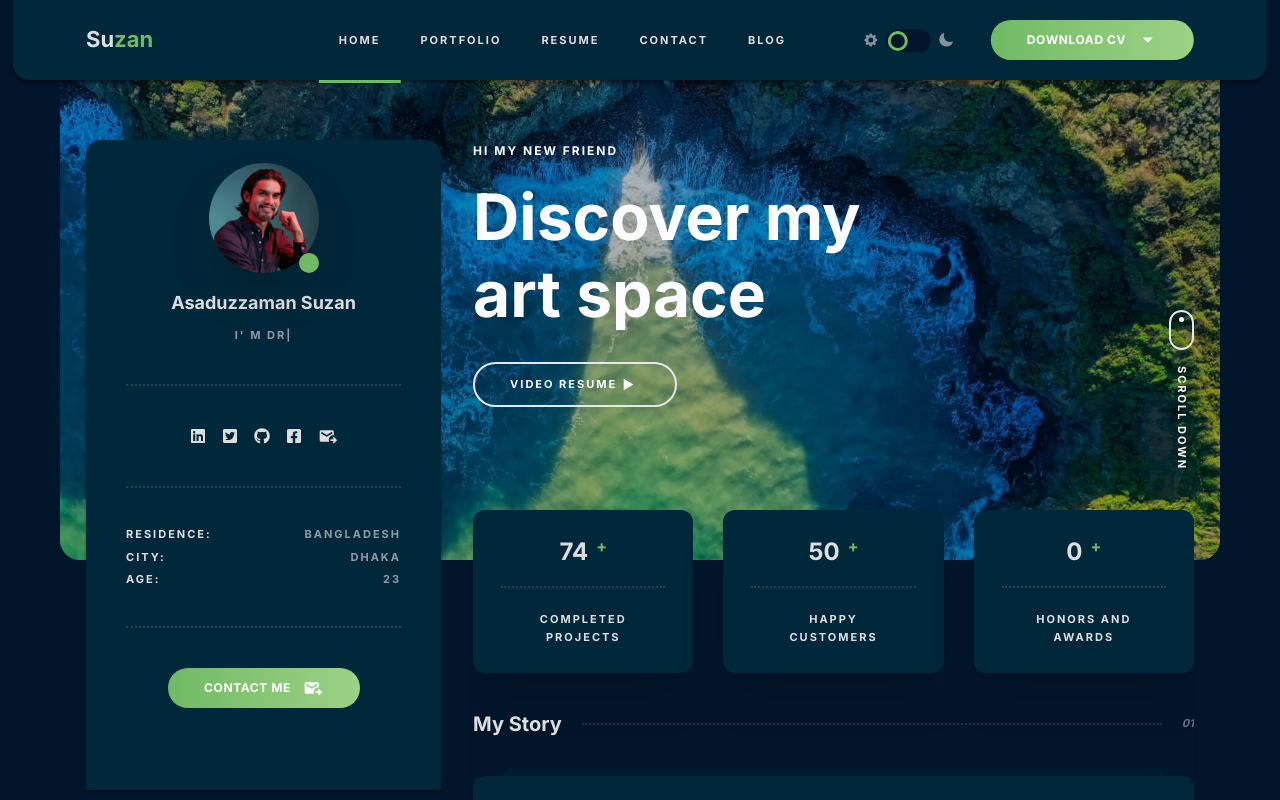
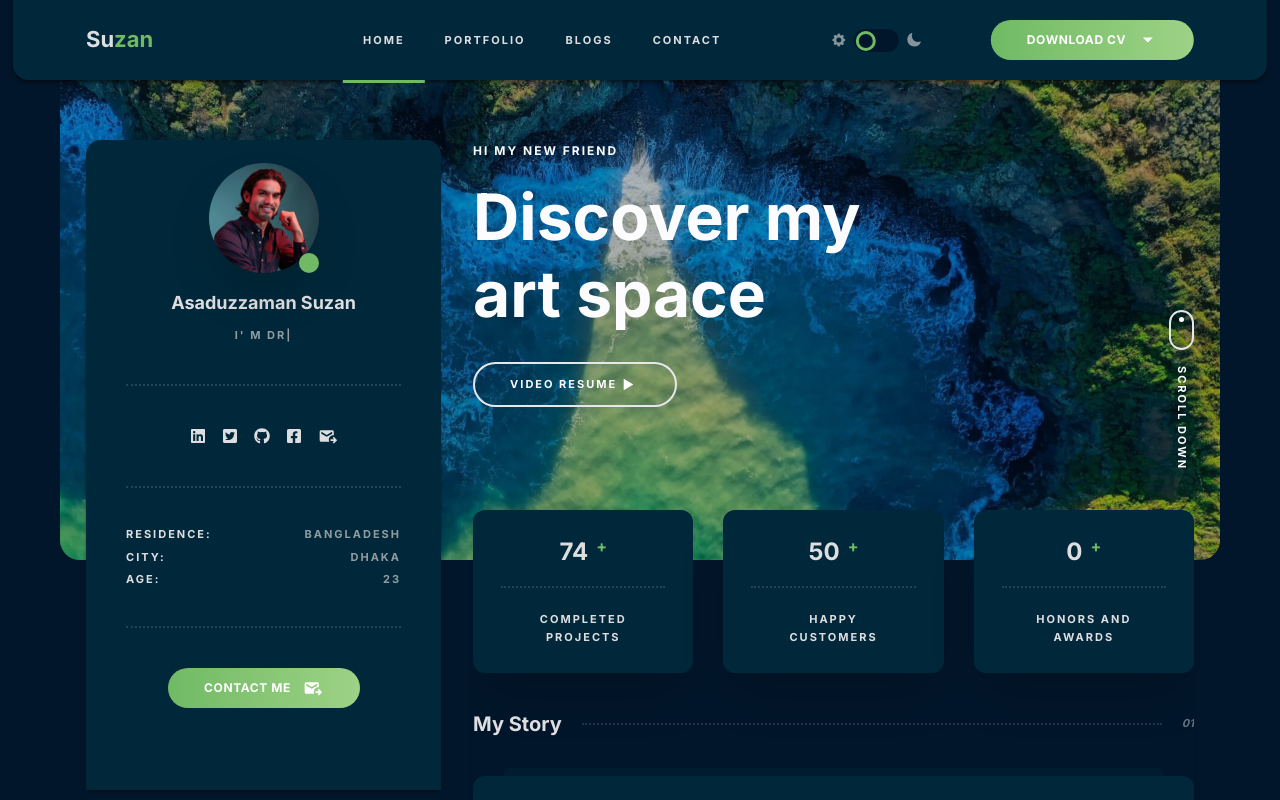
Before and after one commit to asadsuzan/sb-portfolio, a Next.js app: page / in a window 1280 px wide. Shown: the top 800 px of the page. Built offline with nearby package versions, Linux system fonts and the light colour scheme.

Commit message:
fix(ui): enhance header for better ux

```diff
--- a/app/ui/header.jsx
+++ b/app/ui/header.jsx
@@ -1,34 +1,52 @@
-"use client";
-import Link from "next/link";
-import React, { useState } from "react";
+'use client';
+
+import Link from 'next/link';
+import React, { useEffect, useRef, useState } from 'react';
 import {
-  ArrowDownIcon,
   Bars3Icon,
   XMarkIcon,
   Cog8ToothIcon,
   MoonIcon,
-} from "@heroicons/react/24/solid";
-import { TiArrowDown } from "react-icons/ti";
-import { usePathname } from "next/navigation";
-import ActionBtn from "./ActionBtn";
+} from '@heroicons/react/24/solid';
+import { usePathname } from 'next/navigation';
+import ActionBtn from './ActionBtn';
+
 const Header = () => {
   const [isOpen, setIsOpen] = useState(false);
+  const pathName = usePathname();
+  const menuRef = useRef(null);
+
+  // Close on route change
+  useEffect(() => {
+    setIsOpen(false);
+  }, [pathName]);
+
+  // Close on outside click
+  useEffect(() => {
+    function handleClickOutside(event) {
+      if (menuRef.current && !menuRef.current.contains(event.target)) {
+        setIsOpen(false);
+      }
+    }
+
+    if (isOpen) {
+      document.addEventListener('mousedown', handleClickOutside);
+    }
+
+    return () => {
+      document.removeEventListener('mousedown', handleClickOutside);
+    };
+  }, [isOpen]);
 
   return (
     <header
-      className="h-[80px] w-full lg:w-[98%]  bg-dark-navy fixed lg:left-[50%] lg:translate-x-[-50%] top-0 z-[10] md:rounded-b-[1rem]"
-      style={{
-        boxShadow: " 0 2px 4px 0 rgba(0, 0, 0, .6)",
-      }}
+      className="h-[80px] w-full lg:w-[98%] bg-dark-navy fixed lg:left-[50%] lg:translate-x-[-50%] top-0 z-[10] md:rounded-b-[1rem]"
+      style={{ boxShadow: '0 2px 4px 0 rgba(0, 0, 0, .6)' }}
     >
       <div className="container h-[80px]">
-        {/* wrapper  */}
         <div className="h-[80px] w-full flex items-center justify-between md:relative">
-          {/* left side  */}
           <HeaderLeft />
-          {/* right side  */}
-          <HeaderRight isOpen={isOpen} />
-          {/*menu button */}
+          <HeaderRight isOpen={isOpen} ref={menuRef} />
           <HeaderMenuBtn isOpen={isOpen} setIsOpen={setIsOpen} />
         </div>
       </div>
@@ -36,7 +54,6 @@ const Header = () => {
   );
 };
 
-// left side content
 function HeaderLeft() {
   return (
     <div className="h-full w-1/4 flex items-center">
@@ -48,38 +65,32 @@ function HeaderLeft() {
   );
 }
 
-// right side content
-function HeaderRight({ isOpen }) {
+const HeaderRight = React.forwardRef(function HeaderRight({ isOpen }, ref) {
   return (
     <div
+      ref={ref}
       className={`${
         isOpen
-          ? "opacity-100 visible top-[100%]"
-          : "opacity-0 invisible top-[120%]"
-      } xl:h-full w-full  xl:w-3/4 xl:bg-transparent xl:flex-row xl:p-0 xl:items-center xl:justify-end p-10 xl:static  xl:opacity-100 xl:visible  bg-dark-navy flex flex-col absolute left-0  right-0  transform transition-all duration-500 justify-center items-center`}
+          ? 'opacity-100 visible top-[100%]'
+          : 'opacity-0 invisible top-[120%]'
+      } xl:h-full w-full xl:w-3/4 xl:bg-transparent xl:flex-row xl:p-0 xl:items-center xl:justify-end p-10 xl:static xl:opacity-100 xl:visible bg-dark-navy flex flex-col absolute left-0 right-0 transform transition-all duration-500 justify-center items-center`}
     >
-      {/* nav bar  */}
       <HeaderMenu />
-      {/*mood  theme switch  */}
       <HeaderThemeBtn />
-      {/* action button */}
       <HeaderActionBtn />
     </div>
   );
-}
+});
 
-// nav bar
 function HeaderMenu() {
   const pathName = usePathname();
+  const menuItems = [
+    { name: 'home', path: '/' },
+    { name: 'portfolio', path: '/portfolio' },
+    { name: 'blogs', path: '/blogs' },
+    { name: 'contact', path: '/contact' },
+  ];
 
-  // Menu items array
-  const menuItems = [
-    { name: "home", path: "/" },
-    { name: "portfolio", path: "/portfolio" },
-    { name: "resume", path: "/resume" },
-    { name: "contact", path: "/contact" },
-    { name: "blog", path: "/blog" },
-  ];
   return (
     <nav className="w-full xl:ml-[-20px]">
       <ul className="flex flex-col xl:flex-row justify-center items-center h-full">
@@ -88,23 +99,17 @@ function HeaderMenu() {
             key={item.name}
             className={`${
               item.path === pathName
-                ? "xl:after:visible after:opacity-100  after:scale-x-100"
-                : ""
-            }
-          relative xl:h-full h-[50px] after:content-[''] after:h-[3px] after:w-full after:absolute after:left-0 after:top-[100%] after:bottom-0 after:bg-[#70b965] after:invisible after:transition-all after:opacity-0 after:scale-x-0 after:duration-500 after:origin-bottom-left
-          `}
+                ? 'xl:after:visible after:opacity-100 after:scale-x-100'
+                : ''
+            } relative xl:h-full h-[50px] after:content-[''] after:h-[3px] after:w-full after:absolute after:left-0 after:top-[100%] after:bottom-0 after:bg-[#70b965] after:invisible after:transition-all after:opacity-0 after:scale-x-0 after:duration-500 after:origin-bottom-left`}
           >
             <Link
               href={item.path}
-              className={`
-       ${
-         pathName === item.path
-           ? "text-[#6fb965] xl:text-[#dedee0]"
-           : "text-[#dedee0]"
-       }
-       font-bold text-[11px] tracking-[2px] xl:leading-[80px] px-[20px]
-       h-full w-full uppercase relative   hover:text-[#6fb965] transition-colors duration-500
-      `}
+              className={`${
+                pathName === item.path
+                  ? 'text-[#6fb965] xl:text-[#dedee0]'
+                  : 'text-[#dedee0]'
+              } font-bold text-[11px] tracking-[2px] xl:leading-[80px] px-[20px] h-full w-full uppercase relative hover:text-[#6fb965] transition-colors duration-500`}
             >
               {item.name}
             </Link>
@@ -115,16 +120,14 @@ function HeaderMenu() {
   );
 }
 
-// action button
 function HeaderActionBtn() {
   return (
-    <div className="xl:ml-[30px] xl:mt-0 mt-5 ">
+    <div className="xl:ml-[30px] xl:mt-0 mt-5">
       <ActionBtn widthClasses="w-[190px] xl:w-[203px]" />
     </div>
   );
 }
 
-// menu button
 function HeaderMenuBtn({ isOpen, setIsOpen }) {
   return (
     <div
@@ -140,21 +143,19 @@ function HeaderMenuBtn({ isOpen, setIsOpen }) {
   );
 }
 
-// change theme
 function HeaderThemeBtn() {
   const [isDark, setIsDark] = useState(false);
   return (
     <div className="w-full h-full flex justify-center items-center xl:ml-[50px]">
       <Cog8ToothIcon color="#859299" className="size-4 mx-[7px]" />
       <div
-        className="w-[45px] h-[23px] bg-[#02162b] rounded-[2rem] p-[2px]  cursor-pointer"
+        className="w-[45px] h-[23px] bg-[#02162b] rounded-[2rem] p-[2px] cursor-pointer"
         onClick={() => setIsDark((mood) => !mood)}
       >
         <div
           className={`${
-            isDark ? "translate-x-5" : "translate-x-0"
-          } h-[20px] w-[20px] rounded-[50%]  border-[3px]
-          transition-transform duration-500 border-[#70ba65]`}
+            isDark ? 'translate-x-5' : 'translate-x-0'
+          } h-[20px] w-[20px] rounded-[50%] border-[3px] transition-transform duration-500 border-[#70ba65]`}
         ></div>
       </div>
       <MoonIcon color="#859299" className="size-4 mx-[7px]" />
```
